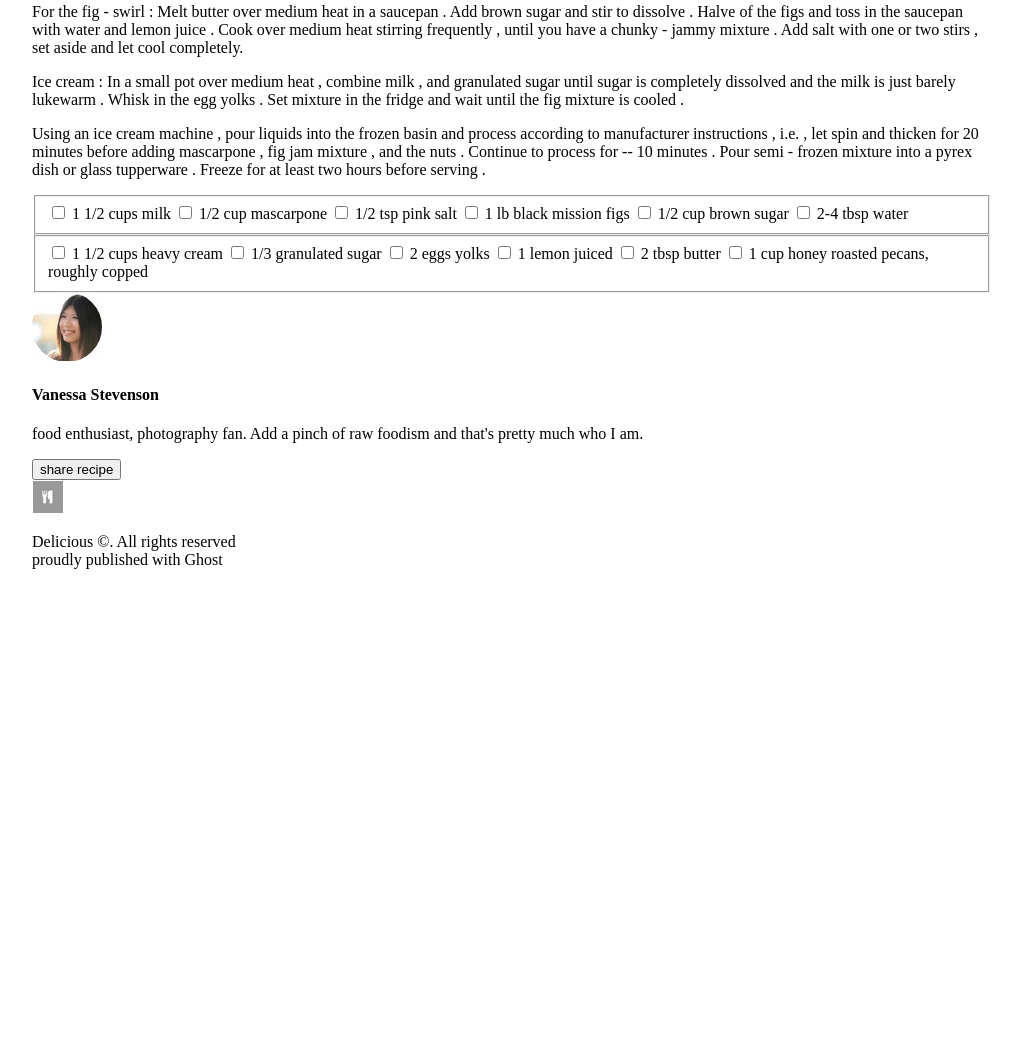
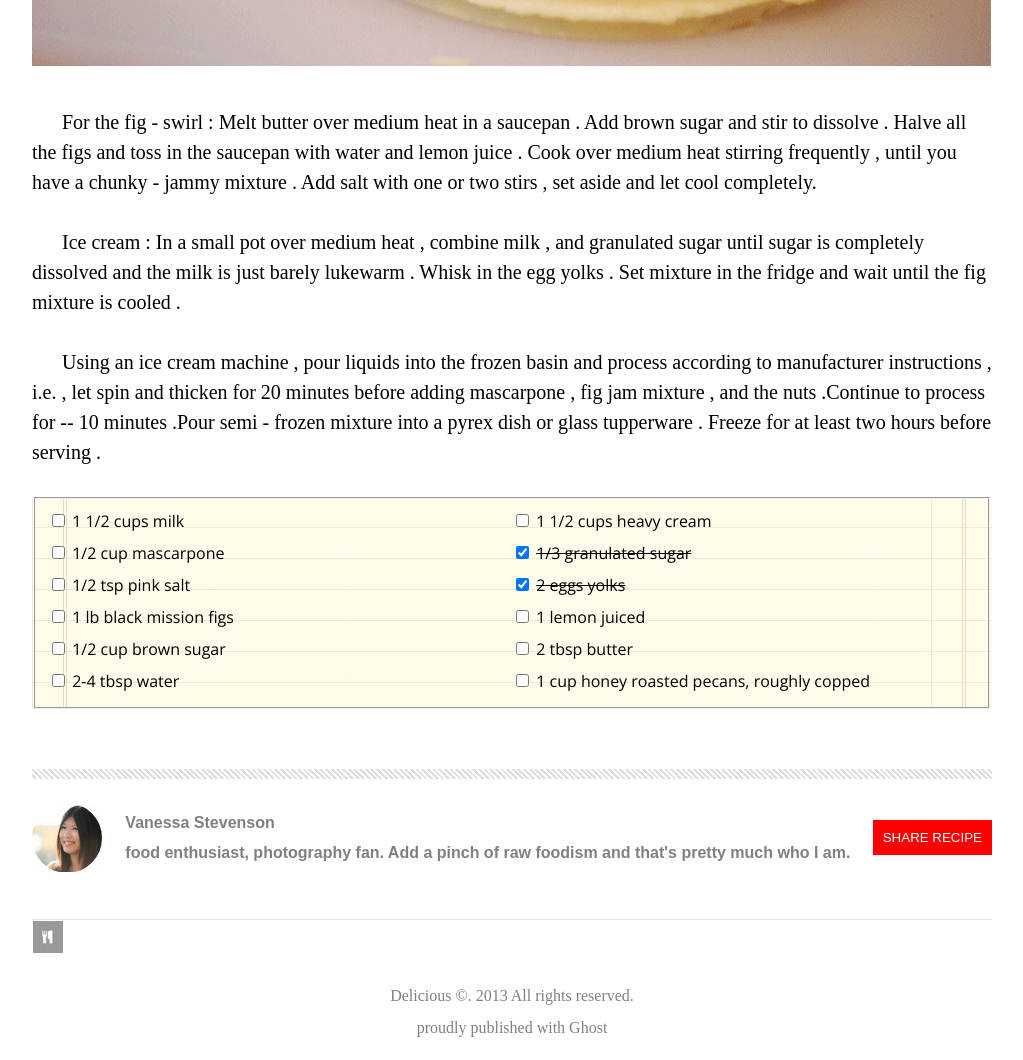
Before and after one commit to Tamaraalrashed/chocolate-pizza, a plain HTML site: page index.html in a window 1280 px wide. Shown: the part 843-1903 px from the top of the page, without its empty margins (128-1151 px from the left). Before the commit the page ends 1428 px from the top, so only its background shows below. Drawn offline with nearby package versions, Linux system fonts and the light colour scheme; files whose address does not match are found by name.

Commit message:
aseel PR

```diff
--- a/css/style.css
+++ b/css/style.css
@@ -1,43 +1,150 @@
+@import url('https://fonts.googleapis.com/css2?family=Yellowtail&display=swap');
+@import url('https://fonts.googleapis.com/css2?family=Open+Sans+Condensed:wght@300&display=swap');
+@import url('https://fonts.googleapis.com/css2?family=Roboto+Condensed:wght@700&display=swap');
+@import url('https://fonts.googleapis.com/css2?family=Open+Sans&display=swap');
 *{
     box-sizing: border-box;
 }
-
-header{
-  display: flex;
-  align-items: center;
-  justify-content: space-between;
-}
-
-h1{
-  text-transform: capitalize;
-  float: left;
-  font-size: xx-large;
-  font-weight: 900;
-}
-
 body{
     margin: auto;
     width: 960px;
+    line-height: 2;
 }
-
-.intro{
-  width: 100%;
-}
-
-.intro div {
+header {
     display: flex;
     align-items: center;
-  justify-content: space-between;
+    justify-content:space-between;
+    line-height: .5;
+}
+ header h2{
+    display: inline;
+    float: left;
+    margin-right: auto;
+    font-family: 'Yellowtail', cursive;
+    font-size: 40px;
+    padding:0ch;
+}
+header span{
+    font-family: 'Open Sans Condensed', sans-serif;
+    font-size: 10px;
+    padding-left:10px;
+    font-size: 10px;
+    text-transform: uppercase;
+}
+.rss {
+     margin-left: 10px;
+ }
+ .mainHeader{
+    line-height: .5;
+ }
+ h1{
+     margin-bottom: 0%;
+     padding-bottom: 0%;
+     margin-right: auto;
+     font-size: 50px;
+     font-family: 'Roboto Condensed', sans-serif; }
+ .underMainTitle{
+    display: flex;
+    align-items: center;
+    justify-content:space-between;
+    font-family: 'Open Sans Condensed', sans-serif;
+    text-transform: uppercase;
     color: #ddd;
+    font-size: 18px;
+    margin-top: 0%;
+    padding-top: 0%;
 }
-
  .hero-image{
     width: 100%;
 }
-
-/* h4{
-
-} */
-/* .intro div h3{
-
-} */
+ main section p {
+     text-indent: 30px;
+     margin: 30px 0;
+     font-size: 20px;
+     font-family:serif;
+     line-height: 30px;
+    }
+form{
+    clear: both;
+   background: url(/img/list-bg.png);
+    border: 0;
+    font-family: 'Open Sans', sans-serif;
+}
+.line-through{
+    text-decoration: line-through;
+}
+section form article {
+    width: 50%;
+    float: left;
+    /* background: url("./img/list-bg.png"); */
+}
+hr{
+    height: 10px;
+    background: repeating-linear-gradient(
+        45deg,
+        #fff,
+        #fff 2px,
+        #ddd 2px,
+        #ddd 4px
+      );
+      border: 0px;
+    }
+.hrUp{
+    margin-bottom: 60px;
+}
+.htDown{
+    margin-top: 60px;
+}
+footer{
+    clear: both;
+}
+.footerUpperPrat{
+    display: flex;
+    align-items: center;
+    justify-content:space-between;
+    line-height: .5;
+}
+.linePhoto hr{
+    clear: both;
+    height: 1px;
+    margin-top: 30px;
+    background:rgba(167, 166, 166, .3);
+    padding-left: 40px;
+    margin-bottom: 0;
+}
+.linePhoto img{
+margin: auto;
+justify-content: center;
+margin-top: 0;
+}
+.footerUpperPrat h4{
+    line-height: 30px;
+    color: gray;
+    font-family: Arial, Helvetica, sans-serif;
+}
+.footerUpperPrat span{
+    line-height: 30px;
+    color: gray;
+    font-family: Arial, Helvetica, sans-serif;
+}
+.footerLowerPrat{
+    display: flex;
+    margin: auto;
+    align-items: center;
+    justify-content: center;
+    text-align: center;
+    color: gray;
+    width: 100%;
+}
+footer h3{
+    margin-left: auto;
+}
+button{
+    background-color:#FF0000;
+    font-family: Arial, Helvetica, sans-serif;
+    text-transform: uppercase;
+    color: white;
+    border:none;
+    border-style: none;
+    padding: 10px 10px;
+}
--- a/index.html
+++ b/index.html
@@ -1,15 +1,13 @@
 <!DOCTYPE html>
 <html lang="en">
-
 <head>
     <meta charset="UTF-8">
     <meta http-equiv="X-UA-Compatible" content="IE=edge">
     <meta name="viewport" content="width=device-width, initial-scale=1.0">
-  <title>Document</title>
+    <title>Chocolate Pizza</title>
     <link rel="cresetsheet" href="css/reset.css">
     <link rel="stylesheet" href="css/style.css">
 </head>
-
 <body>
     <header>
         <img src="./img/logo.png" alt="" class="logo">
@@ -21,25 +19,26 @@
             <a href="https://www.instagram.com/"><img src="./img/insta-icon.png" alt=""></a>
             <a href="https://www.flickr.com/"><img src="./img/flic-icon.png" alt=""></a>
             <a href="https://www.pinterest.com/"><img src="./img/pint-icon.png" alt=""></a>
-      <a href="https://www.rss.jo/"><img src="./img/rss-icon.png" alt=""></a>
+            <a href="https://www.rss.jo/"><img src="./img/rss-icon.png" alt="" class="rss"></a>
             <a href="https://www.mail.com/"><img src="./img/mail-icon.png" alt=""></a>
         </nav>
-
     </header>
+    <hr class="hrUp">
     <main>
-    <section class="intro">
+        <section>
+            <div class="mainHeader">
                 <h1>Chocolate Pizza</h1>
-      <div >
+                <div class="underMainTitle">
                     <h3>Posted on 15 dec 2013/ desserts</h3>
-        <h4><img src="./img/pint-icon.png" alt=""> print</h4>
+                    <h3><img src="./img/print-icon.png" alt=""> print</h3>
+                </div>
             </div>
             <img src="./img/choco-pizza.png" alt="" class="hero-image">
         </section>
-
-    <section class="recipe">
+        <section>
             <p>
                 For the fig - swirl : Melt butter over medium heat in a saucepan .
-        Add brown sugar and stir to dissolve . Halve of the figs and toss in the saucepan with water and lemon
+                Add brown sugar and stir to dissolve . Halve all the figs and toss in the saucepan with water and lemon
                 juice .
                 Cook over medium heat stirring frequently , until you have a chunky - jammy mixture .
                 Add salt with one or two stirs , set aside and let cool completely.
@@ -49,86 +48,93 @@
                 and granulated sugar until sugar is completely dissolved and the milk is just barely lukewarm .
                 Whisk in the egg yolks . Set mixture in the fridge and wait until the fig mixture is cooled .
             </p>
+            <p>
                 Using an ice cream machine , pour liquids into the frozen basin and process according to manufacturer
-      instructions , i.e. ,
-      let spin and thicken for 20 minutes before adding mascarpone , fig jam mixture , and the nuts .
-      Continue to process for -- 10 minutes .
-      Pour semi - frozen mixture into a pyrex dish or glass tupperware . Freeze for at least two hours before
-      serving .
+                instructions , i.e. , let spin and thicken for 20 minutes before adding mascarpone , fig jam mixture ,
+                and the nuts .Continue to process for -- 10 minutes .Pour semi - frozen mixture into a pyrex dish or
+                glass tupperware . Freeze for at least two hours before serving .
             </p>
         </section>
-
-    <section class="ingredients">
+        <section class='forms'>
+            <form>
+                <fieldset>
                     <article id="left list">
-        <form id="leftSideForm">
-          <fieldset>
-            <input type="checkbox" name="L1" id="L1">
-            <label for="L1">1 1/2 cups milk</label>
-
-            <input type="checkbox" name="L2" id="L2">
-            <label for="L2"> 1/2 cup mascarpone</label>
-
-            <input type="checkbox" name="L3" id="L3">
-            <label for="L3"> 1/2 tsp pink salt</label>
-
-            <input type="checkbox" name="L4" id="L4">
-            <label for="L4">1 lb black mission figs</label>
-
-            <input type="checkbox" name="L5" id="L5">
-            <label for="L5">1/2 cup brown sugar</label>
-
-            <input type="checkbox" name="L6" id="L6">
-            <label for="L6"> 2-4 tbsp water</label>
+                        <div>
+                            <input type="checkbox" name="left-1" id="left-1">
+                            <label for="left-1">1 1/2 cups milk</label>
+                        </div>
+                        <div>
+                            <input type="checkbox" name="left-2" id="left-2">
+                            <label for="left-2"> 1/2 cup mascarpone</label>
+                        </div>
+                        <div>
+                            <input type="checkbox" name="left-3" id="left-3">
+                            <label for="left-3"> 1/2 tsp pink salt</label>
+                        </div>
+                        <div>
+                            <input type="checkbox" name="left-4" id="left-4">
+                            <label for="left-4">1 lb black mission figs</label>
+                        </div>
+                        <div>
+                            <input type="checkbox" name="left-5" id="left-5">
+                            <label for="left-5">1/2 cup brown sugar</label>
+                        </div>
+                        <div>
+                            <input type="checkbox" name="left-6" id="left-6">
+                            <label for="left-6"> 2-4 tbsp water</label>
+                        </div>
+                    </article>
+                    <article id="right list">
+                        <div>
+                            <input type="checkbox" name="right-1" id="right-1">
+                            <label for="right-1">1 1/2 cups heavy cream</label>
+                        </div>
+                        <div>
+                            <input type="checkbox" name="right-2" id="right-2" Checked="checked">
+                            <label class= 'line-through'for="right-2">1/3 granulated sugar</label>
+                        </div>
+                        <div>
+                            <input type="checkbox" name="right-3" id="right-3" Checked="checked">
+                            <label class= 'line-through' for="right-3"> 2 eggs yolks</label>
+                        </div>
+                        <div>
+                            <input type="checkbox" name="right-4" id="right-4">
+                            <label for="right-4">1 lemon juiced</label>
+                        </div>
+                        <div>
+                            <input type="checkbox" name="right-5" id="right-5">
+                            <label for="right-5">2 tbsp butter</label>
+                        </div>
+                        <div>
+                            <input type="checkbox" name="right-6" id="right-6">
+                            <label for="right-6">1 cup honey roasted pecans, roughly copped</label>
+                        </div>
+                    </article>
                 </fieldset>
             </form>
-
-
-      </article>
-      <article id="right list">
-        <form id="rightSideForm">
-          <fieldset>
-            <input type="checkbox" name="R1" id="R1">
-            <label for="R1">1 1/2 cups heavy cream</label>
-
-            <input type="checkbox" name="R2" id="R2">
-            <label for="R2">1/3 granulated sugar</label>
-
-            <input type="checkbox" name="R3" id="R3">
-            <label for="R3"> 2 eggs yolks</label>
-
-            <input type="checkbox" name="R4" id="R4">
-            <label for="R4">1 lemon juiced</label>
-
-            <input type="checkbox" name="R5" id="R5">
-            <label for="R5">2 tbsp butter</label>
-
-            <input type="checkbox" name="R6" id="R6">
-            <label for="R6">1 cup honey roasted pecans, roughly copped</label>
-          </fieldset>
-        </form>
-
             </article>
         </section>
     </main>
-
+    <hr class="htDown">
     <footer>
-    <div>
+        <div class="footerUpperPrat">
             <img src="./img/van-pic.png" alt="">
-      <h4>Vanessa Stevenson</h4>
-      <P>food enthusiast, photography fan. Add a pinch of raw
-        foodism and that's pretty much who I am. </P>
+            <h4>Vanessa Stevenson <br><span>food enthusiast, photography fan. Add a pinch of raw foodism and that's pretty much who I am.</span></h4>
+            <button>
+                share recipe
+            </button>
         </div>
-    <button>share recipe</button>
-    <div>
+        <div class="linePhoto">
+           <hr>
             <img src="./img/small-logo.png" alt="">
+        </div>
+        <div class="footerLowerPrat">
             <p>
-        Delicious &copy;. All rights reserved <br>
-        proudly published with Ghost </p>
+                Delicious &copy;. 2013 All rights reserved. <br>
+                proudly published with Ghost
+            </p>
         </div>
     </footer>
-
     <script src="js/app.js"></script>
-
 </body>
-
 </html>
```
Lines whose indentation alone changed are shown as unchanged.
